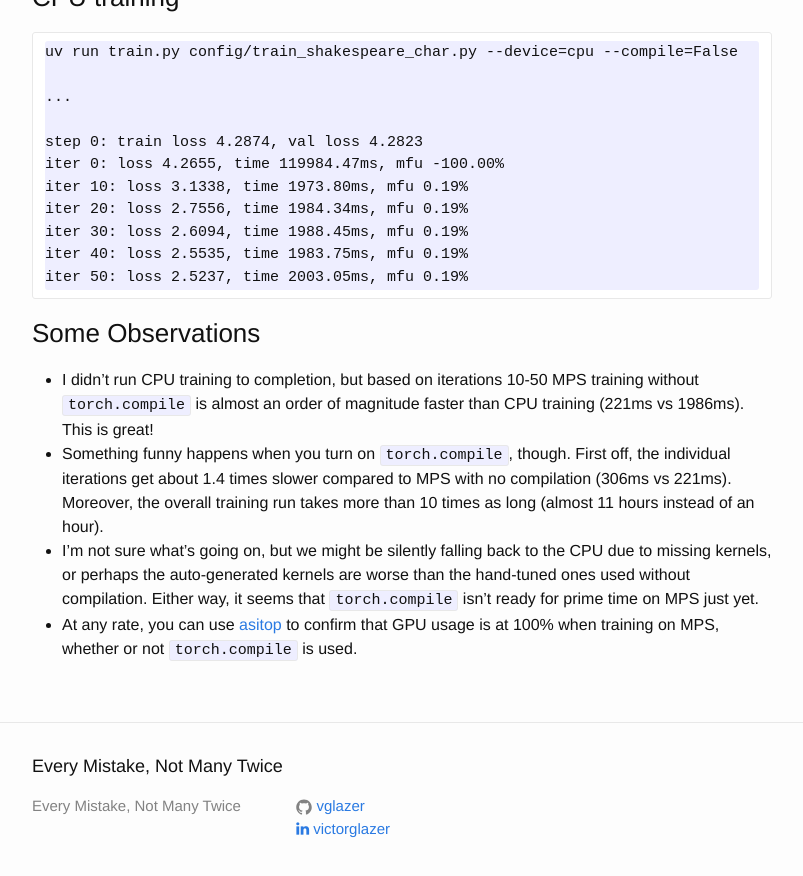
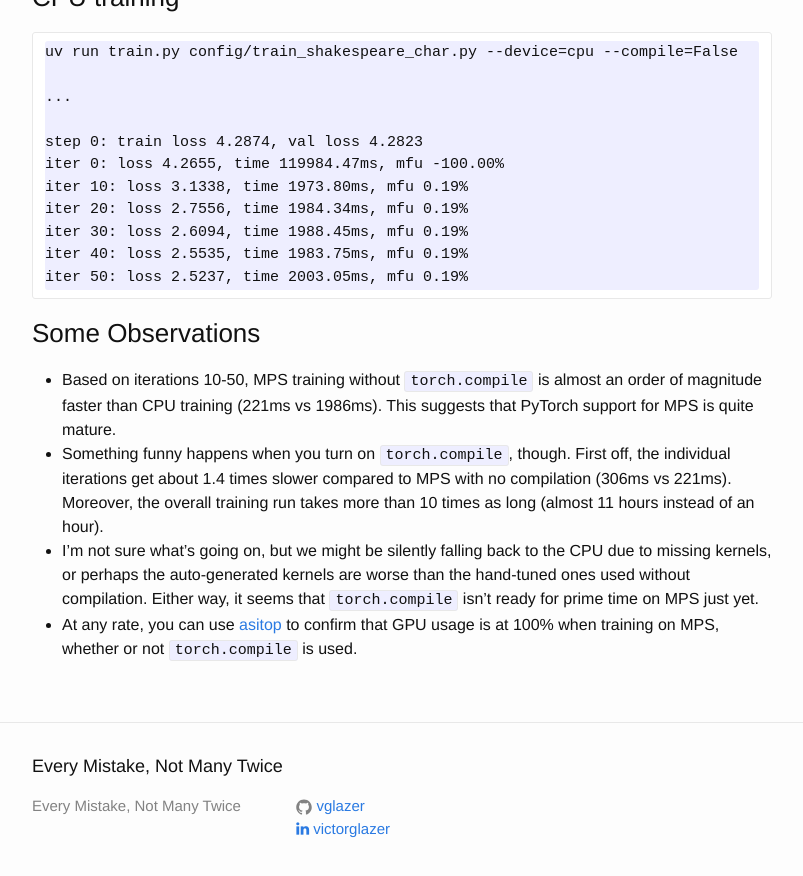
Before and after one commit to vglazer/vglazer.github.io, a Jekyll site: the page built from _posts/2025-09-16-state-of-training-on-metal.md, in a window 1280 px wide and 900 px high, scrolled down 2951 px. Shown: the top 876 px of the window, without its empty margins (238-1041 px from the left). Built offline with Jekyll 4.4.1, drawn with Linux system fonts in a browser that asks for light colours; nearby versions of some CDN libraries.

Commit message:
More rewording

```diff
--- a/_posts/2025-09-16-state-of-training-on-metal.md
+++ b/_posts/2025-09-16-state-of-training-on-metal.md
@@ -117,7 +117,7 @@ iter 50: loss 2.5237, time 2003.05ms, mfu 0.19%
 
 ### Some Observations
 
-- I didn't run CPU training to completion, but based on iterations 10-50 MPS training without `torch.compile` is almost an order of magnitude faster than CPU training (221ms vs 1986ms). This is great!
+- Based on iterations 10-50, MPS training without `torch.compile` is almost an order of magnitude faster than CPU training (221ms vs 1986ms). This suggests that PyTorch support for MPS is quite mature.
 - Something funny happens when you turn on `torch.compile`, though. First off, the individual iterations get about 1.4 times slower compared to MPS with no compilation (306ms vs 221ms). Moreover, the overall training run takes more than 10 times as long (almost 11 hours instead of an hour).
 - I'm not sure what's going on, but we might be silently falling back to the CPU due to missing kernels, or perhaps the auto-generated kernels are worse than the hand-tuned ones used without compilation. Either way, it seems that `torch.compile` isn't ready for prime time on MPS just yet.
 - At any rate, you can use [asitop](https://github.com/tlkh/asitop) to confirm that GPU usage is at 100% when training on MPS, whether or not `torch.compile` is used.
```
